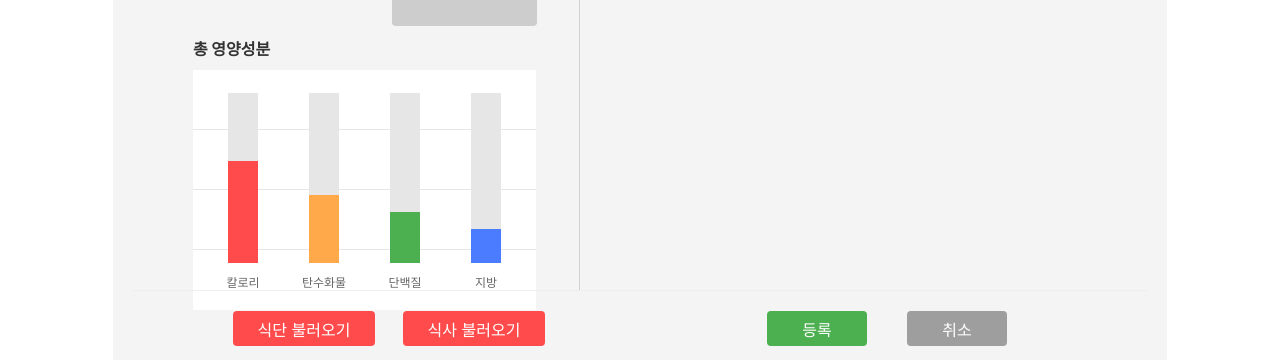
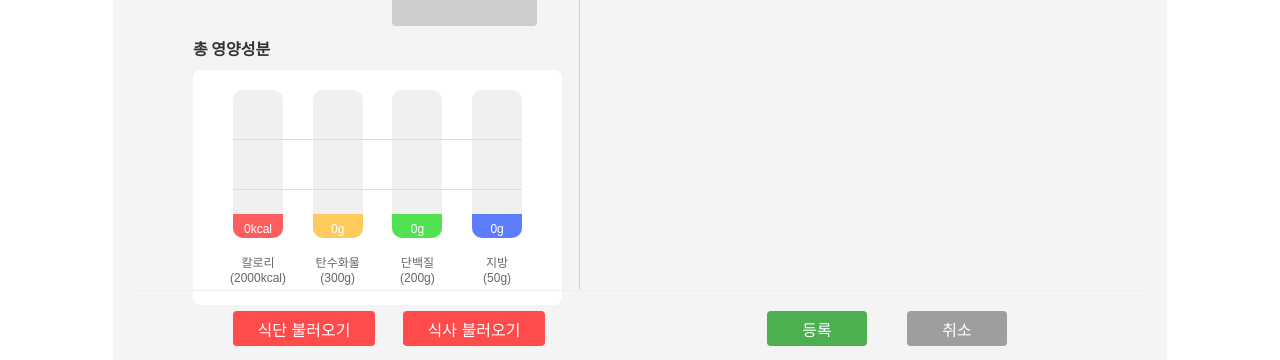
Before and after one commit to HWSWC14th-3rd-samsung/be14-3rd-SAMSUNG-Dieat-FE, a Vue app in the folder dieat-fe/: page /registmeal in a window 1280 px wide. Shown: the part 528-888 px from the top of the page. Built offline with nearby package versions, Linux system fonts and the light colour scheme; what v-calendar would draw is missing.

Commit message:
총 영양성분 그래프 완성, 음식 카드 수정

```diff
--- a/dieat-fe/src/views/meal/RegistMeal.vue
+++ b/dieat-fe/src/views/meal/RegistMeal.vue
@@ -7,11 +7,20 @@
             <div class="registmeal-leftsection">
                 <div class="registmeal-name-div">
                     <h3 class="registmeal-name">식사 이름</h3>
-                    <input type="text" class="registmeal-name-input">
+                    <input
+                        type="text"
+                        class="registmeal-name-input"
+                        v-model="mealInfo.meal_name"
+                        @input="updateMealInfo"
+                    >
                 </div>
                 <div class="registmeal-desc-div">
                     <h3 class="registmeal-desc">식사 설명</h3>
-                    <textarea class="registmeal-desc-input"></textarea>
+                    <textarea
+                        class="registmeal-desc-input"
+                        v-model="mealInfo.meal_description"
+                        @input="updateMealInfo"
+                    ></textarea>
                 </div>
                 <div class="registmeal-time-wrapper">
                     <div class="registmeal-time-div">
@@ -56,33 +65,52 @@
                     <h3 class="registmeal-nutrient-title">총 영양성분</h3>
                     <div class="registmeal-nutrient-graph">
                         <div class="nutrient-bar-container">
-                            <div class="nutrient-bar" style="height: 170px;">
-                                <div class="nutrient-bar-fill calorie" style="height: 60%;"></div>
+                            <div class="nutrient-bar">
+                                <div class="nutrient-bar-fill calorie" :style="{ height: `${Math.min(nutrientPercentages.calorie, 100)}%` }">
+                                    <span class="nutrient-value">
+                                        {{ Math.round(totalNutrients.calorie) }}kcal
+                                        <span v-if="nutrientPercentages.calorie > 100" class="percent">({{ Math.round(nutrientPercentages.calorie) }}%)</span>
+                                    </span>
+                                </div>
                             </div>
-                            <span class="nutrient-label">칼로리</span>
+                            <span class="nutrient-label">칼로리<br/>(2000kcal)</span>
                         </div>
                         <div class="nutrient-bar-container">
-                            <div class="nutrient-bar" style="height: 170px;">
-                                <div class="nutrient-bar-fill carb" style="height: 40%;"></div>
+                            <div class="nutrient-bar">
+                                <div class="nutrient-bar-fill carb" :style="{ height: `${Math.min(nutrientPercentages.carb, 100)}%` }">
+                                    <span class="nutrient-value">
+                                        {{ Math.round(totalNutrients.carb) }}g
+                                        <span v-if="nutrientPercentages.carb > 100" class="percent">({{ Math.round(nutrientPercentages.carb) }}%)</span>
+                                    </span>
+                                </div>
                             </div>
-                            <span class="nutrient-label">탄수화물</span>
+                            <span class="nutrient-label">탄수화물<br/>(300g)</span>
                         </div>
                         <div class="nutrient-bar-container">
-                            <div class="nutrient-bar" style="height: 170px;">
-                                <div class="nutrient-bar-fill protein" style="height: 30%;"></div>
+                            <div class="nutrient-bar">
+                                <div class="nutrient-bar-fill protein" :style="{ height: `${Math.min(nutrientPercentages.protein, 100)}%` }">
+                                    <span class="nutrient-value">
+                                        {{ Math.round(totalNutrients.protein) }}g
+                                        <span v-if="nutrientPercentages.protein > 100" class="percent">({{ Math.round(nutrientPercentages.protein) }}%)</span>
+                                    </span>
+                                </div>
                             </div>
-                            <span class="nutrient-label">단백질</span>
+                            <span class="nutrient-label">단백질<br/>(200g)</span>
                         </div>
                         <div class="nutrient-bar-container">
-                            <div class="nutrient-bar" style="height: 170px;">
-                                <div class="nutrient-bar-fill fat" style="height: 20%;"></div>
+                            <div class="nutrient-bar">
+                                <div class="nutrient-bar-fill fat" :style="{ height: `${Math.min(nutrientPercentages.fat, 100)}%` }">
+                                    <span class="nutrient-value">
+                                        {{ Math.round(totalNutrients.fat) }}g
+                                        <span v-if="nutrientPercentages.fat > 100" class="percent">({{ Math.round(nutrientPercentages.fat) }}%)</span>
+                                    </span>
+                                </div>
                             </div>
-                            <span class="nutrient-label">지방</span>
+                            <span class="nutrient-label">지방<br/>(50g)</span>
                         </div>
                         <!-- 그리드 라인 -->
-                        <div class="grid-line" style="bottom: 25%;"></div>
-                        <div class="grid-line" style="bottom: 50%;"></div>
-                        <div class="grid-line" style="bottom: 75%;"></div>
+                        <div class="grid-line line-1"></div>
+                        <div class="grid-line line-2"></div>
                     </div>
                 </div>
             </div>
@@ -104,7 +132,12 @@
                     </div>
                 </div>
                 <div class="meal-cards-container">
-                    <RegistMealCard v-if="registeredFoods.length > 0" :foods="registeredFoods" />
+                    <RegistMealCard
+                        v-if="registeredFoods.length > 0"
+                        :foods="registeredFoods"
+                        :showDeleteButton="showDeleteMode"
+                        @delete="handleDeleteFood"
+                    />
                 </div>
             </div>
             <div class="registmeal-footer">
@@ -138,7 +171,7 @@
     import AlertModal from '@/components/meal/AlertModal.vue';
     import LoadMealModal from '@/components/meal/LoadMealModal.vue';
     import LoadDietPostModal from '@/components/meal/LoadDietPostModal.vue';
-    import { ref, onMounted } from 'vue';
+    import { ref, onMounted, computed } from 'vue';
     import { useRouter } from 'vue-router';
     import { useRegistMealStore } from '@/stores/registMeal';
 
@@ -155,29 +188,69 @@
     const showLoadMealModal = ref(false);
     const showLoadDietPostModal = ref(false);
     const registeredFoods = ref([]); // 등록된 음식 목록을 관리하는 ref
+    const showDeleteMode = ref(false);
 
     const mealStore = useRegistMealStore();
+
+    const mealInfo = ref({
+        meal_name: '',
+        meal_description: '',
+        meal_time: '',
+        file: null
+    });
+
+    // 목표 영양성분 설정
+    const NUTRIENT_GOALS = {
+        calorie: 2000, // kcal
+        carb: 300,    // g
+        protein: 200, // g
+        fat: 50      // g
+    };
+
+    // 총 영양성분 계산
+    const totalNutrients = computed(() => {
+        return registeredFoods.value.reduce((total, food) => {
+            return {
+                calorie: total.calorie + (parseFloat(food.kcal) || 0),
+                carb: total.carb + (parseFloat(food.carb) || 0),
+                protein: total.protein + (parseFloat(food.protein) || 0),
+                fat: total.fat + (parseFloat(food.fat) || 0)
+            };
+        }, {
+            calorie: 0,
+            carb: 0,
+            protein: 0,
+            fat: 0
+        });
+    });
+
+    // 영양성분 퍼센티지 계산
+    const nutrientPercentages = computed(() => {
+        return {
+            calorie: Math.min((totalNutrients.value.calorie / NUTRIENT_GOALS.calorie) * 100, 100),
+            carb: Math.min((totalNutrients.value.carb / NUTRIENT_GOALS.carb) * 100, 100),
+            protein: Math.min((totalNutrients.value.protein / NUTRIENT_GOALS.protein) * 100, 100),
+            fat: Math.min((totalNutrients.value.fat / NUTRIENT_GOALS.fat) * 100, 100)
+        };
+    });
 
     onMounted(() => {
         // Pinia store에서 선택된 음식 데이터 가져오기
         const selectedFoods = mealStore.selectedFoods;
-        console.log('RegistMeal - onMounted: Pinia store의 음식 데이터', selectedFoods);
         if (selectedFoods && selectedFoods.length > 0) {
             registeredFoods.value = selectedFoods;
             showMealCard.value = true;
-            console.log('RegistMeal - onMounted: 음식 카드 표시됨', registeredFoods.value);
-            console.log('RegistMeal - onMounted: 음식 데이터 상세 정보', {
-                id: selectedFoods[0].id,
-                name: selectedFoods[0].name,
-                unit: selectedFoods[0].unit,
-                category: selectedFoods[0].category,
-                calorie: selectedFoods[0].calorie,
-                carbohydrate: selectedFoods[0].carbohydrate,
-                protein: selectedFoods[0].protein,
-                fat: selectedFoods[0].fat,
-                sugar: selectedFoods[0].sugar,
-                quantity: selectedFoods[0].quantity
-            });
+        }
+
+        // Pinia store에서 임시 식사 정보 가져오기
+        const tempInfo = mealStore.tempMealInfo;
+        if (tempInfo) {
+            mealInfo.value = { ...tempInfo };
+            timeInput.value = tempInfo.meal_time;
+            if (tempInfo.file) {
+                selectedImageInfo.value = tempInfo.file[0];
+                previewImage.value = tempInfo.file[0].path;
+            }
         }
     });
 
@@ -272,6 +345,7 @@
         }
 
         timeInput.value = value;
+        updateMealInfo();
     };
 
     const triggerFileInput = () => {
@@ -317,6 +391,7 @@
                 }
             }
         }
+        updateMealInfo();
     };
 
     const addMealCard = () => {
@@ -336,11 +411,23 @@
 
     const removeMealCard = () => {
         console.log('RegistMeal - removeMealCard: 음식 제거 버튼 클릭');
-        console.log('RegistMeal - removeMealCard: 제거 전 음식 데이터', registeredFoods.value);
-        showMealCard.value = false;
-        registeredFoods.value = [];
-        mealStore.clearSelectedFoods();
-        console.log('RegistMeal - removeMealCard: 제거 후 음식 데이터', registeredFoods.value);
+        showDeleteMode.value = !showDeleteMode.value;
+        console.log('RegistMeal - removeMealCard: 삭제 모드 상태 변경됨', showDeleteMode.value);
+    };
+
+    const handleDeleteFood = (index) => {
+        console.log('RegistMeal - handleDeleteFood: 음식 삭제', index);
+        // 해당 인덱스의 음식을 배열에서 제거
+        registeredFoods.value = registeredFoods.value.filter((_, i) => i !== index);
+        // Pinia store 업데이트
+        mealStore.setSelectedFoods(registeredFoods.value);
+
+        // 모든 음식이 삭제되었을 때 처리
+        if (registeredFoods.value.length === 0) {
+            showMealCard.value = false;
+            showDeleteMode.value = false;
+        }
+        console.log('RegistMeal - handleDeleteFood: 남은 음식', registeredFoods.value);
     };
 
     const handleSubmit = async () => {
@@ -587,59 +674,94 @@
 }
 
 .registmeal-nutrient-graph {
-    background: white;
-    width: 343px;
-    height: 240px;
     display: flex;
     justify-content: space-between;
     align-items: flex-end;
-    padding: 20px;
     position: relative;
+    height: 235px;
+    padding: 20px 40px;
+    margin-bottom: 30px;
+    background-color: white;
+    border-radius: 8px;
 }
 
 .nutrient-bar-container {
     display: flex;
     flex-direction: column;
     align-items: center;
-    width: 60px;
-    position: relative;
-    z-index: 2;
+    width: 50px;
+    height: 100%;
+    margin-top: 20px;
 }
 
 .nutrient-bar {
-    width: 30px;
-    background-color: #E6E6E6;
+    width: 100%;
+    height: 160px;
+    background-color: #f0f0f0;
+    border-radius: 10px;
+    position: relative;
+    overflow: hidden;
     margin-bottom: 10px;
-    position: relative;
+    display: flex;
+    flex-direction: column;
+    justify-content: flex-end;
 }
 
 .nutrient-bar-fill {
-    width: 100%;
     position: absolute;
     bottom: 0;
-    left: 0;
+    width: 100%;
+    transition: height 0.5s ease;
+    display: flex;
+    align-items: flex-start;
+    justify-content: center;
+    min-height: 24px; /* 최소 높이 설정 */
+}
+
+.nutrient-value {
+    color: white;
+    font-size: 12px;
+    padding: 4px;
+    position: relative;
+    white-space: nowrap;
+    z-index: 2;
+    margin-top: 4px;
+    display: flex;
+    flex-direction: column;
+    align-items: center;
+}
+
+.percent {
+    font-size: 10px;
+    opacity: 0.9;
+    margin-top: 2px;
 }
 
 .nutrient-label {
-    font-family: 'Inter';
-    font-weight: 500;
+    margin-top: 8px;
     font-size: 12px;
+    text-align: center;
     color: #666;
-    text-align: center;
+    white-space: pre-line;
+    line-height: 1.2;
 }
-
-.nutrient-bar-fill.calorie { background-color: #FF4B4B; }
-.nutrient-bar-fill.carb { background-color: #FFA94B; }
-.nutrient-bar-fill.protein { background-color: #4CAF50; }
-.nutrient-bar-fill.fat { background-color: #4B7BFF; }
 
 .grid-line {
     position: absolute;
-    left: 0;
-    width: 100%;
+    left: 40px;
+    right: 40px;
+    width: calc(100% - 80px);
     height: 1px;
-    background-color: #E6E6E6;
+    background-color: #ddd;
     z-index: 1;
+}
+
+.line-1 {
+    bottom: 115px;
+}
+
+.line-2 {
+    bottom: 165px;
 }
 
 .registmeal-footer {
@@ -960,4 +1082,9 @@
 .meal-cards-container .registmeal-card:last-child {
     margin-bottom: 0;
 }
+
+.calorie { background-color: #FD5D5D; }
+.carb { background-color: #FDCA5D; }
+.protein { background-color: #50E250; }
+.fat { background-color: #5D7DFD; }
 </style>
```
Also changed, not shown: dieat-fe/src/components/meal/RegistMealCard.vue (+70 -10 lines).
